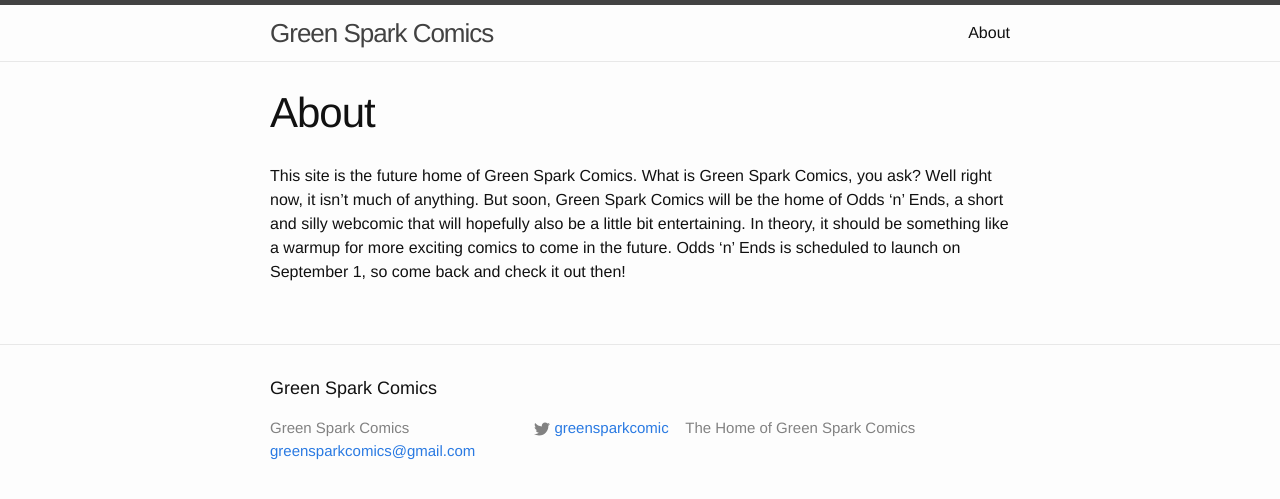
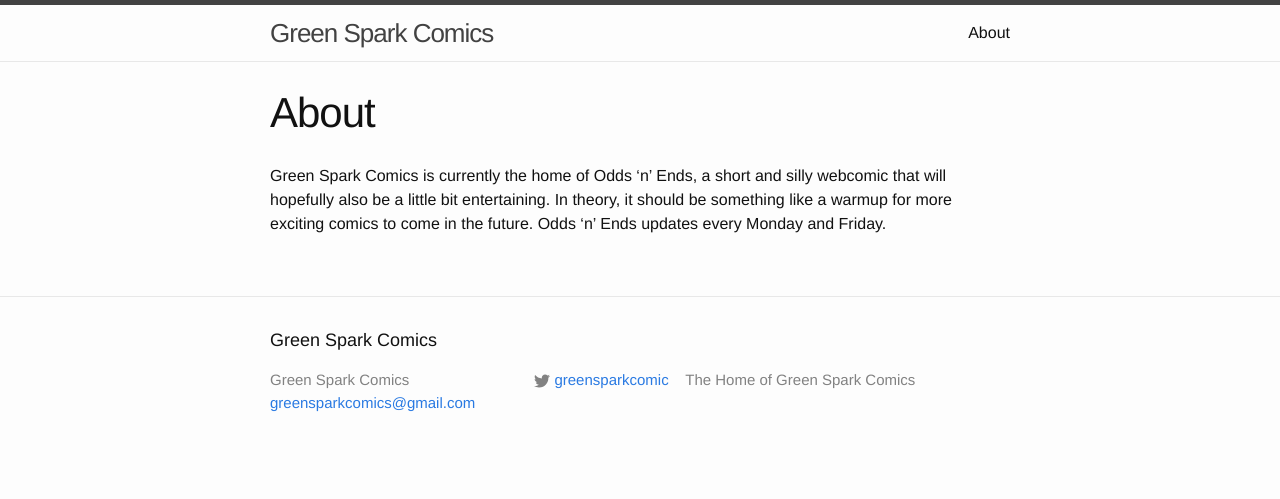
Before and after one commit to GreenElectrodes/greenelectrodes.github.io, a Jekyll site: the page built from about.md, in a window 1280 px wide. Shown: the top 499 px of the page. Built offline with Jekyll 4.4.1, drawn with Linux system fonts in a browser that asks for light colours.

Commit message:
Update about.md

```diff
--- a/about.md
+++ b/about.md
@@ -4,7 +4,7 @@ title: About
 permalink: /about/
 ---
 
-This site is the future home of Green Spark Comics. What is Green Spark Comics, you ask? Well right now, it isn't much of anything. But soon, Green Spark Comics will be the home of Odds 'n' Ends, a short and silly webcomic that will hopefully also be a little bit entertaining. In theory, it should be something like a warmup for more exciting comics to come in the future. Odds 'n' Ends is scheduled to launch on September 1, so come back and check it out then!
+Green Spark Comics is currently the home of Odds 'n' Ends, a short and silly webcomic that will hopefully also be a little bit entertaining. In theory, it should be something like a warmup for more exciting comics to come in the future. Odds 'n' Ends updates every Monday and Friday.
 
 <!--
 This is the base Jekyll theme. You can find out more info about customizing your Jekyll theme, as well as basic Jekyll usage documentation at [jekyllrb.com](http://jekyllrb.com/)
```
